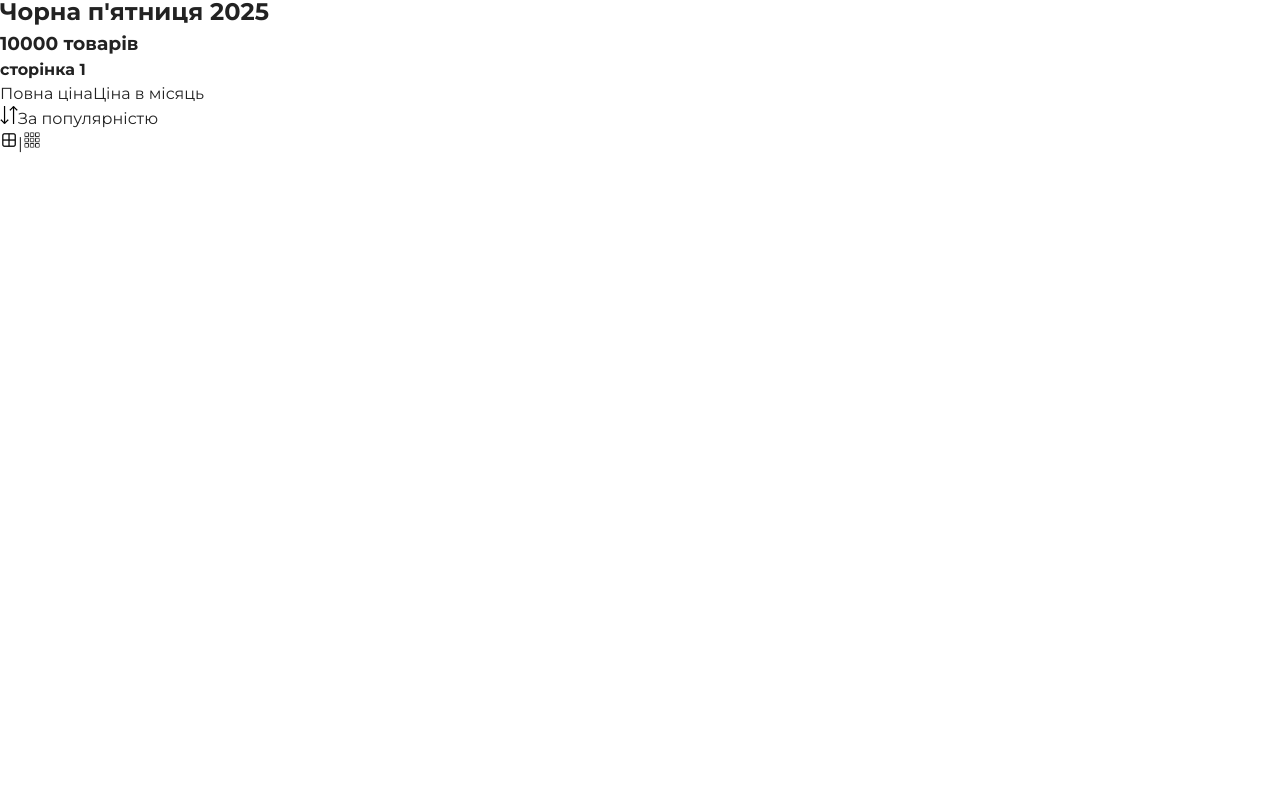
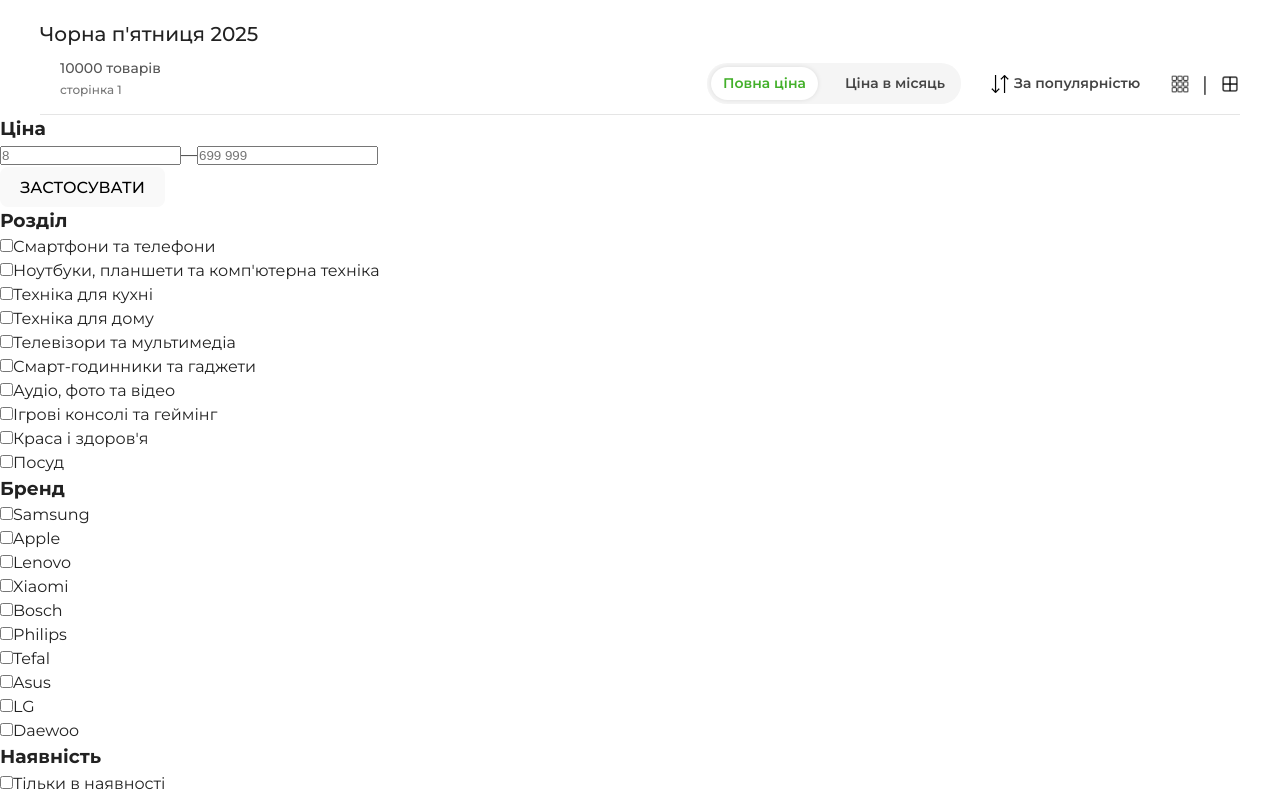
Before and after one commit to VadosKova/Comfy-test, a React (Vite) app in the folder marketplace/: page / in a window 1280 px wide. Shown: the part 1055-1853 px from the top of the page. Before the commit the page ends 1211 px from the top, so only its background shows below. Built offline with nearby package versions, Linux system fonts and the light colour scheme.

Commit message:
Added filter panel

```diff
--- a/marketplace/src/App.css
+++ b/marketplace/src/App.css
@@ -54,7 +54,7 @@ a {
 body::before {
   content: "";
   display: block;
-  height: 140px;
+  height: 210px;
 }
 
 .header__lang {
@@ -108,6 +108,7 @@ body::before {
 }
 
 .header__main {
+  position: fixed;
   display: flex;
   align-items: center;
   gap: 25px;
@@ -337,3 +338,96 @@ body::before {
   border-radius: 10px;
   z-index: 2;
 }
+
+.products-section {
+  width: 100%;
+  margin-top: 25px;
+  padding: 0 40px;
+
+  display: flex;
+  flex-direction: column;
+  gap: 4px;
+}
+
+.products-section h2 {
+  font-size: 20px;
+  margin-bottom: 5px;
+  font-weight: 420;
+}
+
+.products-section h3 {
+  font-size: 14px;
+  font-weight: 420;
+  color: #555;
+  margin-top: 0;
+  margin-left: 20px;
+}
+
+.products-section h4 {
+  font-size: 12px;
+  color: #777;
+  font-weight: 420;
+  margin-top: -2px;
+  margin-left: 20px;
+}
+
+.basic-filters {
+  position: sticky;
+  top: 140px;
+  margin-top: -40px;
+  display: flex;
+  align-items: center;
+  justify-content: flex-end;
+  gap: 30px;
+  padding-bottom: 10px;
+  border-bottom: 1px solid #e5e5e5;
+  z-index: 9995;
+}
+
+.price-per {
+  display: flex;
+  align-items: center;
+  background: #f5f5f5;
+  padding: 4px;
+  border-radius: 20px;
+  font-size: 14px;
+  gap: 15px;
+}
+
+.price-per span {
+  padding: 6px 12px;
+  border-radius: 20px;
+  cursor: pointer;
+  transition: 0.2s;
+  font-weight: 600;
+  color: #444;
+}
+
+.price-per .active-price {
+  background: #fff;
+  color: #43B02A;
+  box-shadow: 0 0 5px rgba(0,0,0,0.1);
+}
+
+.sort {
+  display: flex;
+  align-items: center;
+  gap: 5px;
+  font-size: 14px;
+  font-weight: 600;
+  cursor: pointer;
+  color: #444;
+}
+
+.view-options {
+  display: flex;
+  align-items: center;
+  gap: 12px;
+  font-size: 20px;
+  cursor: pointer;
+}
+
+.view-options img {
+  width: 20px;
+  height: 20px;
+}
--- a/marketplace/src/App.tsx
+++ b/marketplace/src/App.tsx
@@ -1,3 +1,4 @@
+import { useState } from 'react'
 import Header from './Header'
 import './App.css'
 import phoneIcon from './assets/phone.png';
@@ -13,6 +14,7 @@ import secIcon from './assets/2x2.png';
 import thrIcon from './assets/3x3.png';
 
 function App() {
+  const [activePrice, setActivePrice] = useState("full");
 
   return (
     <>
@@ -77,8 +79,8 @@ function App() {
 
         <div className='basic-filters'>
           <div className='price-per'>
-            <span>Повна ціна</span>
-            <span>Ціна в місяць</span>
+            <span className={activePrice === "full" ? "active-price" : ""} onClick={() => setActivePrice("full")}>Повна ціна</span>
+            <span className={activePrice === "month" ? "active-price" : ""} onClick={() => setActivePrice("month")}>Ціна в місяць</span>
           </div>
 
           <div className='sort'>
@@ -87,12 +89,149 @@ function App() {
           </div>
 
           <div className='view-options'>
+            <img src={thrIcon} className="icon" />
+            |
             <img src={secIcon} className="icon" />
-            |
-            <img src={thrIcon} className="icon" />
           </div>
         </div>
       </section>
+
+      <div className="filters-layout">
+        <aside className="filters-panel">
+          <div className="filter-block">
+            <h3>Ціна</h3>
+            <div className="price-inputs">
+              <input type="number" placeholder="8" />
+              <span className="dash">—</span>
+              <input type="number" placeholder="699 999" />
+            </div>
+            <button className="apply-btn">ЗАСТОСУВАТИ</button>
+          </div>
+
+          <div className="filter-block">
+            <h3>Розділ</h3>
+            <div className="filter-row">
+              <input type="checkbox" />
+              <span>Смартфони та телефони</span>
+            </div>
+            <div className="filter-row">
+              <input type="checkbox" />
+              <span>Ноутбуки, планшети та комп'ютерна техніка</span>
+            </div>
+            <div className="filter-row">
+              <input type="checkbox" />
+              <span>Техніка для кухні</span>
+            </div>
+            <div className="filter-row">
+              <input type="checkbox" />
+              <span>Техніка для дому</span>
+            </div>
+            <div className="filter-row">
+              <input type="checkbox" />
+              <span>Телевізори та мультимедіа</span>
+            </div>
+            <div className="filter-row">
+              <input type="checkbox" />
+              <span>Смарт-годинники та гаджети</span>
+            </div>
+            <div className="filter-row">
+              <input type="checkbox" />
+              <span>Аудіо, фото та відео</span>
+            </div>
+            <div className="filter-row">
+              <input type="checkbox" />
+              <span>Ігрові консолі та геймінг</span>
+            </div>
+            <div className="filter-row">
+              <input type="checkbox" />
+              <span>Краса і здоров'я</span>
+            </div>
+            <div className="filter-row">
+              <input type="checkbox" />
+              <span>Посуд</span>
+            </div>
+          </div>
+
+          <div className="filter-block">
+            <h3>Бренд</h3>
+            <div className="filter-row">
+              <input type="checkbox" />
+              <span>Samsung</span>
+            </div>
+            <div className="filter-row">
+              <input type="checkbox" />
+              <span>Apple</span>
+            </div>
+            <div className="filter-row">
+              <input type="checkbox" />
+              <span>Lenovo</span>
+            </div>
+            <div className="filter-row">
+              <input type="checkbox" />
+              <span>Xiaomi</span>
+            </div>
+            <div className="filter-row">
+              <input type="checkbox" />
+              <span>Bosch</span>
+            </div>
+            <div className="filter-row">
+              <input type="checkbox" />
+              <span>Philips</span>
+            </div>
+            <div className="filter-row">
+              <input type="checkbox" />
+              <span>Tefal</span>
+            </div>
+            <div className="filter-row">
+              <input type="checkbox" />
+              <span>Asus</span>
+            </div>
+            <div className="filter-row">
+              <input type="checkbox" />
+              <span>LG</span>
+            </div>
+            <div className="filter-row">
+              <input type="checkbox" />
+              <span>Daewoo</span>
+            </div>
+          </div>
+
+          <div className="filter-block">
+            <h3>Наявність</h3>
+            <div className="filter-row">
+              <input type="checkbox" />
+              <span>Тільки в наявності</span>
+            </div>
+            <div className="filter-row">
+              <input type="checkbox" />
+              <span>В магазині</span>
+            </div>
+          </div>
+
+          <div className="filter-block">
+            <h3>Діючі акції</h3>
+            <div className="filter-row"><input type="checkbox" /><span>ЧОРНА П'ЯТНИЦЯ</span></div>
+            <div className="filter-row"><input type="checkbox" /><span>Знижка на комплект</span></div>
+            <div className="filter-row"><input type="checkbox" /><span>КРАЩ</span></div>
+            <div className="filter-row"><input type="checkbox" /><span>КРАЩ online</span></div>
+            <div className="filter-row"><input type="checkbox" /><span>5% бонусів за оплату онлайн</span></div>
+            <div className="filter-row"><input type="checkbox" /><span>ДОСТАВИМО за 1₴ в квартиру</span></div>
+            <div className="filter-row"><input type="checkbox" /><span>ДОСТАВИМО за 1₴ у відділення</span></div>
+            <div className="filter-row"><input type="checkbox" /><span>Оплата частинами</span></div>
+            <div className="filter-row"><input type="checkbox" /><span>Знижка</span></div>
+          </div>
+
+          <div className="missing-filters">
+            <p>Не вистачає фільтрів?</p>
+            <button className="suggest-btn">Запропонуй</button>
+          </div>
+        </aside>
+
+        <div className="products-placeholder">
+
+        </div>
+
+      </div>
     </>
   )
 }
```
